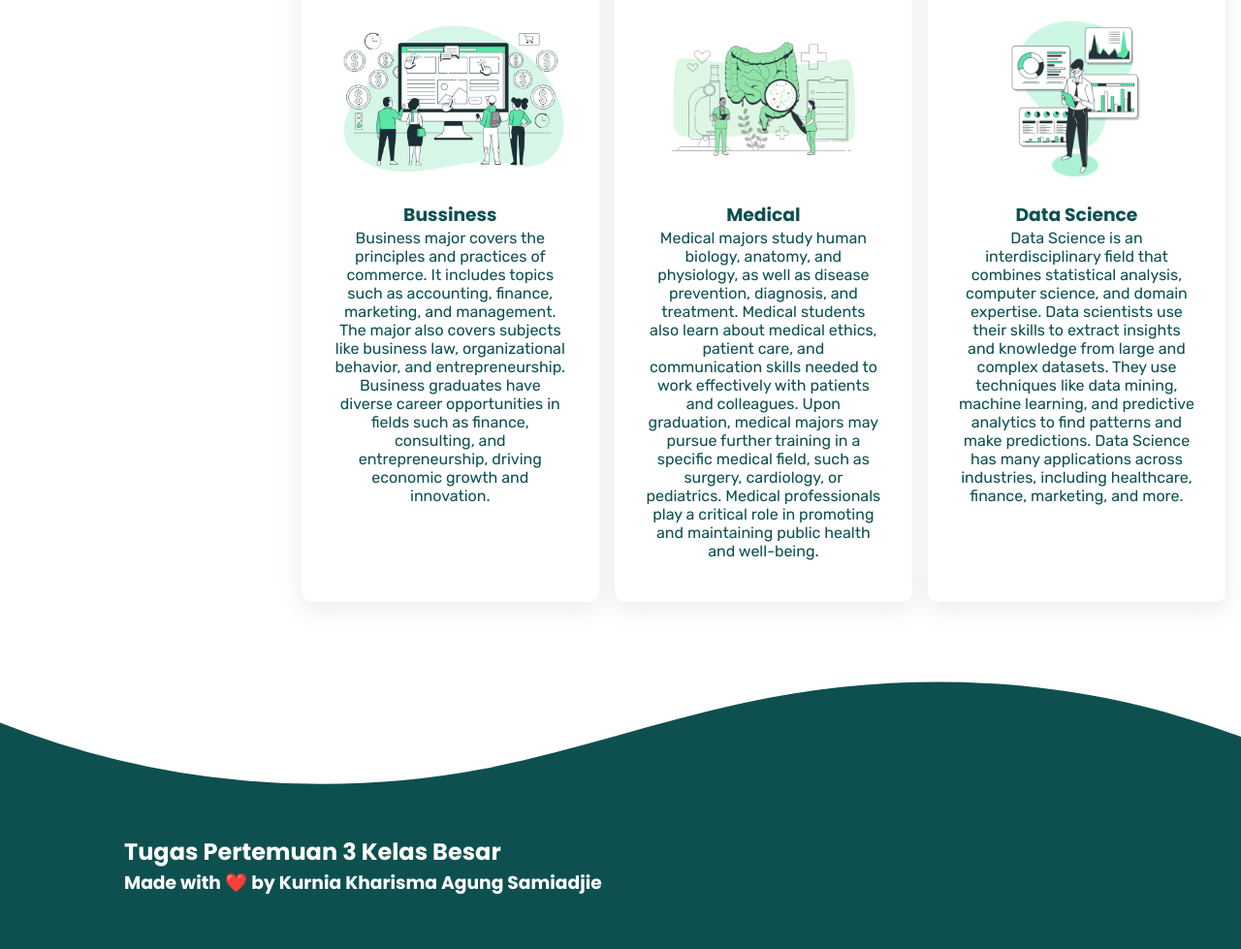
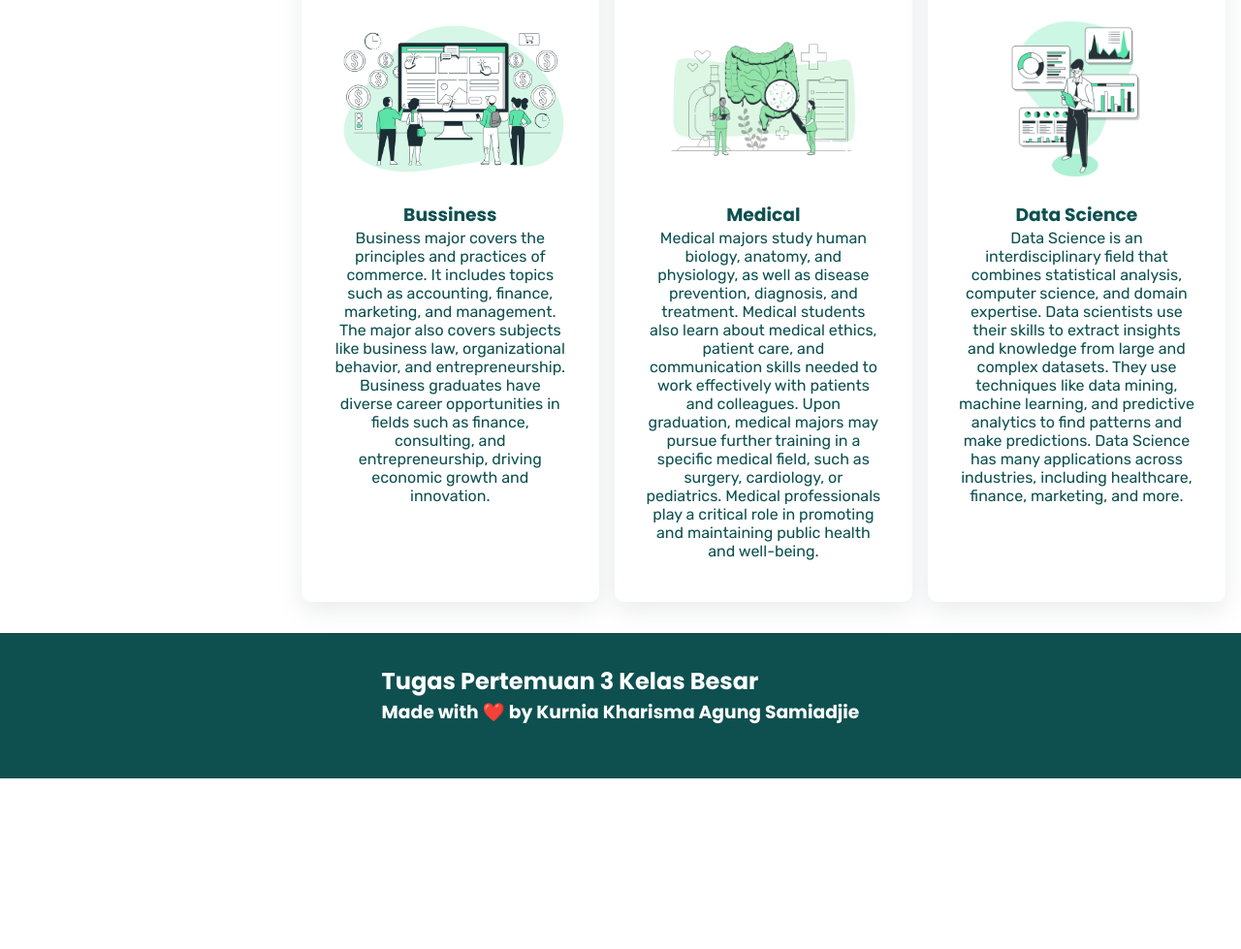
Before and after one commit to Kurniakun17/Monarch-Academy, a plain HTML site: page index.html in a window 1280 px wide. Shown: the part 2321-3300 px from the top of the page at 97% size. After the commit the page ends 3124 px from the top, so only its background shows below. Drawn offline with Linux system fonts and the light colour scheme; files whose address does not match are found by name.

Commit message:
removing divider

```diff
--- a/index.html
+++ b/index.html
@@ -114,11 +114,6 @@
     </section>
   </main>
   <footer>
-    <div class="divider">
-      <svg data-name="Layer 1" xmlns="http://www.w3.org/2000/svg" viewBox="0 0 1200 120" preserveAspectRatio="none">
-          <path d="M985.66,92.83C906.67,72,823.78,31,743.84,14.19c-82.26-17.34-168.06-16.33-250.45.39-57.84,11.73-114,31.07-172,41.86A600.21,600.21,0,0,1,0,27.35V120H1200V95.8C1132.19,118.92,1055.71,111.31,985.66,92.83Z" class="shape-fill"></path>
-      </svg>
-    </div>
     <div class="footer-text">
       <h2>Tugas Pertemuan 3 Kelas Besar</h2>
       <h3>Made with ❤️ by Kurnia Kharisma Agung Samiadjie</h3>
--- a/style.css
+++ b/style.css
@@ -139,7 +139,7 @@ li{
 .main-section{
   display: flex;
   position: relative;
-  margin-bottom: 13rem;
+  margin-bottom: 2rem;
 }
 
 .side-bar, .main-content{
@@ -255,42 +255,6 @@ li{
   object-fit:contain;
 }
 
-/* Wave */
-.wave{
-  position: absolute;
-  height: 600px;
-  width: 100%;
-  top: -24rem;
-}
-
-.divider {
-  position: absolute;
-  top: -8rem;
-  left: 0;
-  width: 100%;
-  overflow: hidden;
-  line-height: 0;
-}
-
-.divider {
-  position: absolute;
-  bottom: 0;
-  left: 0;
-  width: 100%;
-  overflow: hidden;
-  line-height: 0;
-}
-
-.divider svg {
-  position: relative;
-  display: block;
-  width: calc(146% + 1.3px);
-  height: 195px;
-}
-
-.divider .shape-fill {
-  fill: #0E5050;
-}
 
 /* Footer */
 footer{
@@ -299,7 +263,13 @@ footer{
   height: 150px;
   background-color: #0e5050;
   padding-top: 2rem;
-  padding-left: 8rem;
+  justify-content: center;
+}
+
+.footer-text{
+  display: flex;
+  justify-items: center;
+  flex-direction: column;
 }
 
 .footer-text h2{
```
